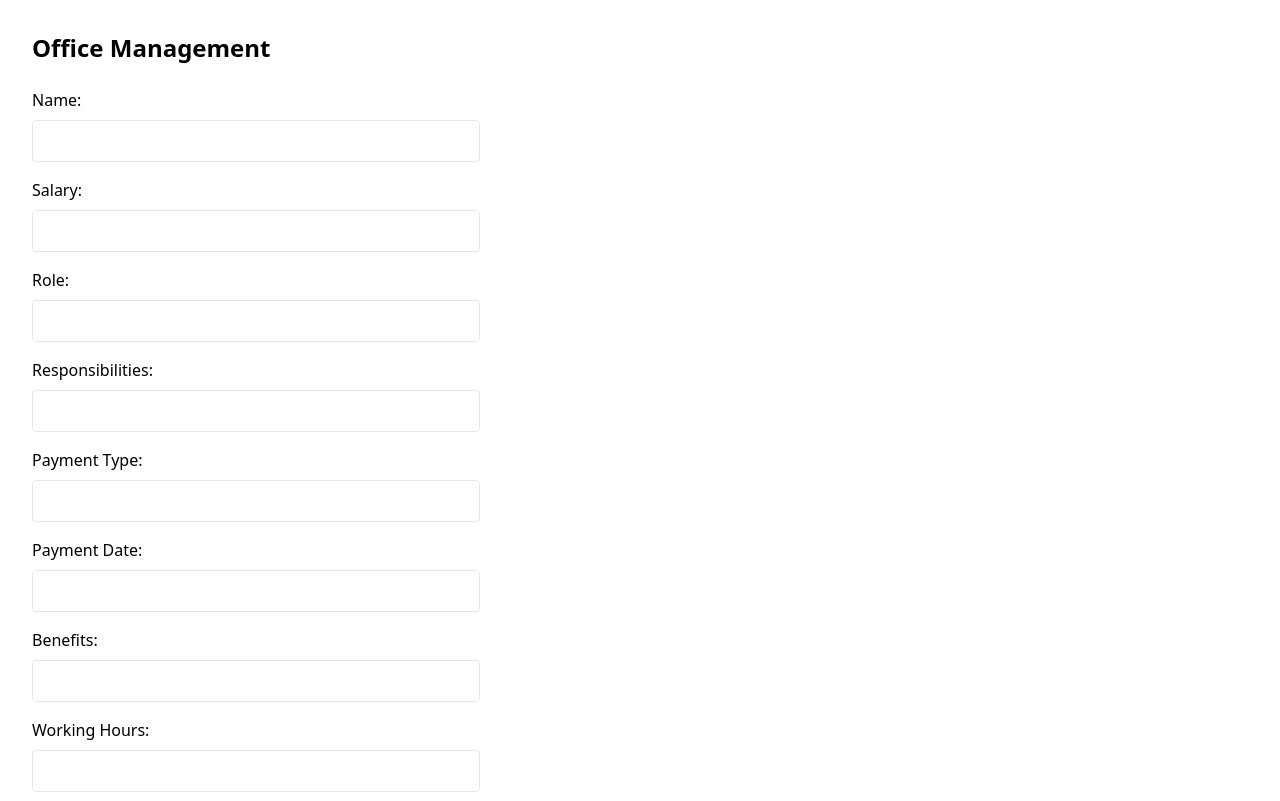
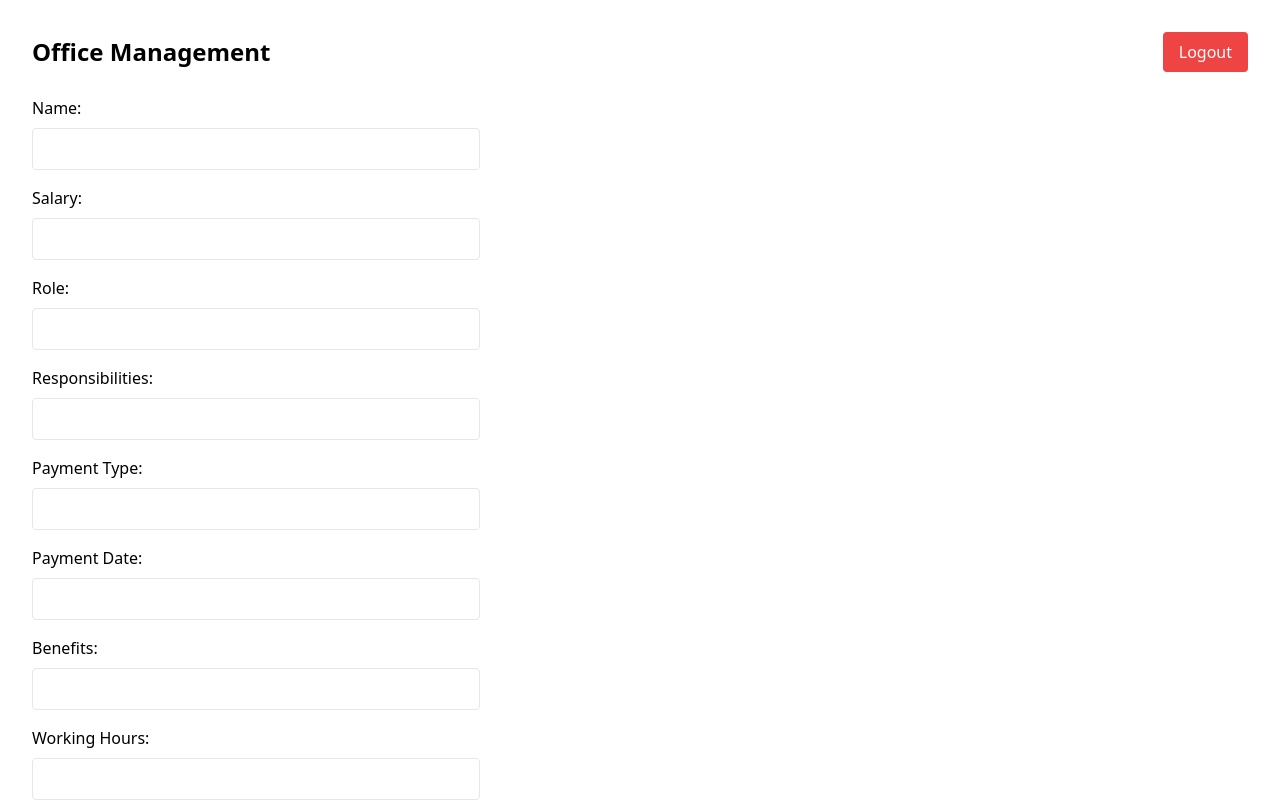
Before and after one commit to 27nandha/agreement_nexus, a Next.js app: page /office in a window 1280 px wide. Shown: the top 801 px of the page. Built offline with nearby package versions, Linux system fonts and the light colour scheme; no server answers; sample sign-in values are in the browser's storage.

Commit message:
new version2

```diff
--- a/app/office/page.tsx
+++ b/app/office/page.tsx
@@ -14,6 +14,12 @@
       router.push('/login');
     }
   }, [router]);
+
+  const handleLogout = () => {
+    localStorage.removeItem('isAuthenticated');
+    router.push('/login');
+  };
+
   const [formData, setFormData] = useState({
     name: '',
     salary: '',
@@ -88,7 +94,15 @@
 
   return (
     <main className="p-8">
-      <h1 className="text-2xl font-bold mb-6">Office Management</h1>
+      <div className="flex justify-between items-center mb-6">
+        <h1 className="text-2xl font-bold">Office Management</h1>
+        <button
+          onClick={handleLogout}
+          className="bg-red-500 text-white px-4 py-2 rounded hover:bg-red-600"
+        >
+          Logout
+        </button>
+      </div>
       <div className="max-w-md">
         <form onSubmit={handleSubmit} className="space-y-4">
           <div>
```
